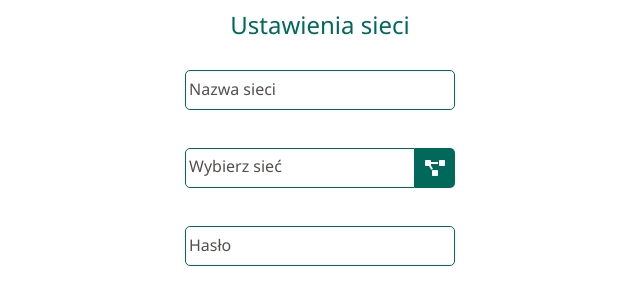
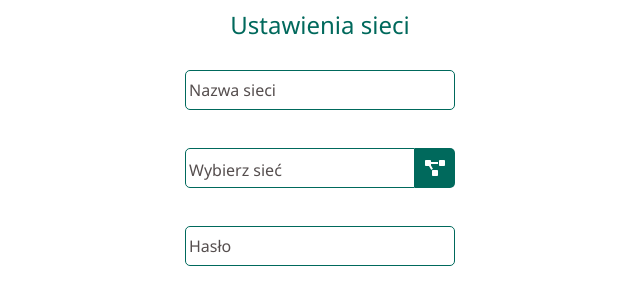
Before and after one commit to Aberratio/iot, a plain HTML site: page network.html in a window 1280 px wide. Shown: the part 189-472 px from the top of the page, 320-960 px from the left. Drawn offline with Linux system fonts and the light colour scheme.

Commit message:
change label to input

```diff
--- a/network.html
+++ b/network.html
@@ -30,7 +30,13 @@
           </div>
           <div>
             <div class="input-with-button">
-              <p class="form-control_text-input">Wybierz sieć</p>
+              <input
+                type="text"
+                name="network"
+                class="form-control_text-input"
+                placeholder="Wybierz sieć"
+                autocomplete="off"
+              />
               <button
                 class="image_btn network-search_btn"
                 type="submit"
--- a/style.css
+++ b/style.css
@@ -189,10 +189,7 @@ tr:nth-child(even) {
   border: 1px solid var(--primary-color);
   border-radius: 5px;
   padding-left: 3px;
-}
-.form-control input::placeholder {
-  font-family: "Segoe UI", Tahoma, Geneva, Verdana, sans-serif;
-  color: rgb(85, 78, 78);
+  color: rgb(0, 0, 0) !important;
 }
 
 .input-with-button {
@@ -227,8 +224,18 @@ tr:nth-child(even) {
   height: 40px;
   padding-top: 5px;
   padding-left: 3px;
+  font-size: 16px;
+  color: rgb(0, 0, 0) !important;
 }
 
+.input-with-button input::placeholder,
+.input-with-button input,
+.form-control input::placeholder,
+.form-control input,
+.form-control_text-input {
+  font-family: "Segoe UI", Tahoma, Geneva, Verdana, sans-serif;
+  color: rgb(85, 78, 78);
+}
 .form-name {
   color: var(--primary-color);
   display: block;
```
